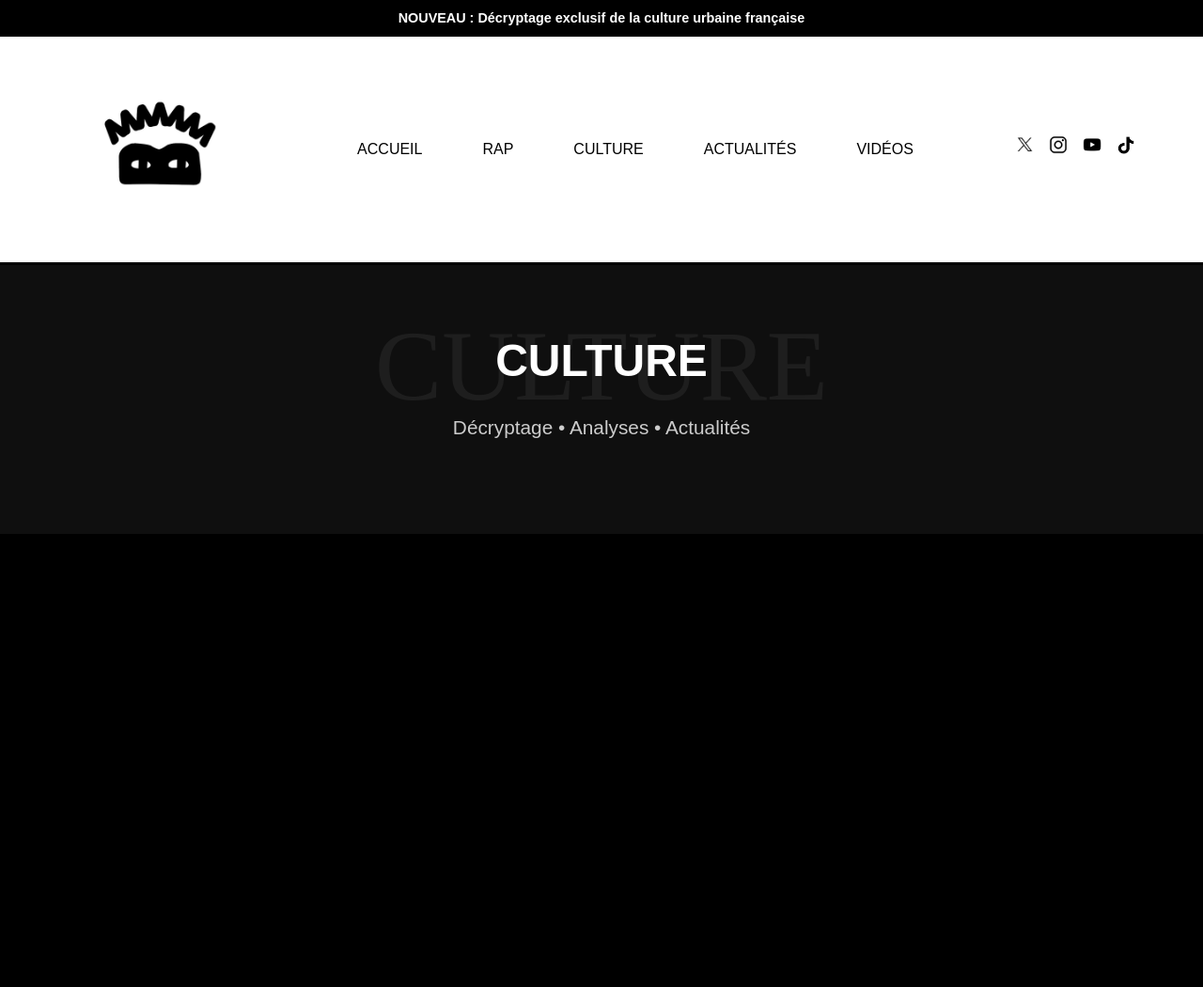
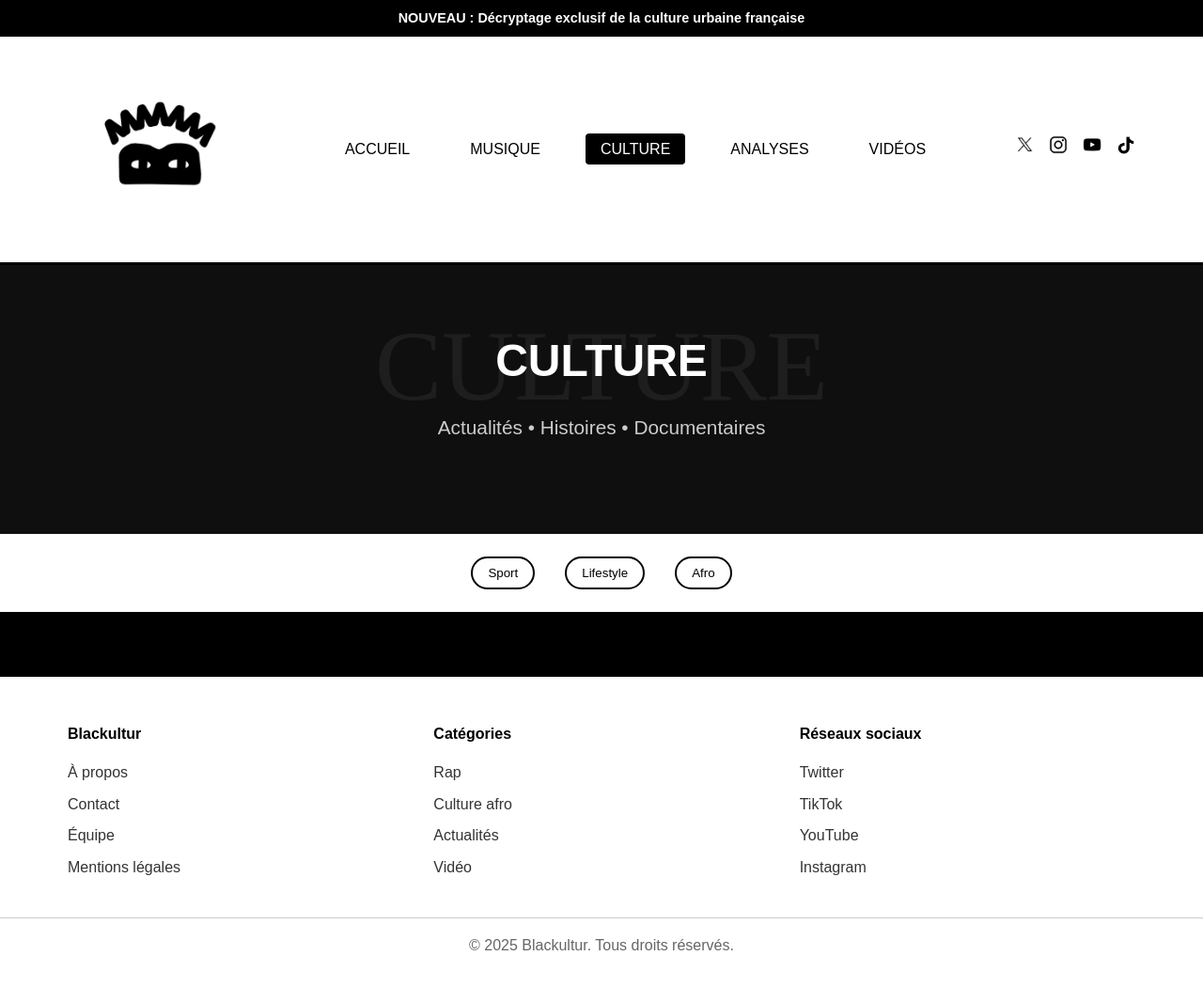
Before and after one commit to Nkeurwi/Blackultur, a plain HTML site: page Blackultur/culture.html in a window 1280 px wide. Shown: the whole page at 94% size. Before the commit the page ends 800 px from the top, so only its background shows below. Drawn offline with Linux system fonts and the light colour scheme.

Commit message:
Update culture.html

```diff
--- a/Blackultur/culture.html
+++ b/Blackultur/culture.html
@@ -18,9 +18,9 @@
             <nav>
                 <ul class="nav-links">
                     <li><a href="index.html">Accueil</a></li>
-                    <li><a href="rap.html">Rap</a></li>
-                    <li><a href="#">Culture</a></li>
-                    <li><a href="analyse.html">Actualités</a></li>
+                    <li><a href="rap.html">Musique</a></li>
+                    <li><a href="#" class="active">Culture</a></li>
+                    <li><a href="analyse.html">Analyses</a></li>
                     <li><a href="vidéo.html">Vidéos</a></li>
                 </ul>
             </nav>
@@ -36,9 +36,49 @@
     <section class="hero">
         <div class="hero-content">
             <h1 class="hero-title">CULTURE</h1>
-            <p class="hero-subtitle">Décryptage • Analyses • Actualités</p>
+            <p class="hero-subtitle">Actualités • Histoires • Documentaires</p>
         </div>
     </section>
 
+    <div class="categories-bar">
+        <div class="categories-container">
+            <nav class="categories-nav">
+                <button class="window-nav">Sport</button>
+                <button class="window-nav">Lifestyle</button>
+                <button class="window-nav">Afro</button>
+            </nav>
+        </div>
+    </div>
+
+
+    <footer class="footer">
+        <div class="footer-content">
+            <div class="footer-section">
+                <h4>Blackultur</h4>
+                <a href="#">À propos</a>
+                <a href="#">Contact</a>
+                <a href="#">Équipe</a>
+                <a href="#">Mentions légales</a>
+            </div>
+            <div class="footer-section">
+                <h4>Catégories</h4>
+                <a href="rap.html">Rap</a>
+                <a href="#">Culture afro</a>
+                <a href="analyse.html">Actualités</a>
+                <a href="vidéo.html">Vidéo</a>
+            </div>
+            <div class="footer-section">
+                <h4>Réseaux sociaux</h4>
+                <a href="https://x.com/blackultur_?ref_src=twsrc%5Egoogle%7Ctwcamp%5Eserp%7Ctwgr%5Eauthor" target="_blank">Twitter</a>
+                <a href="https://www.tiktok.com/@blackultur_?is_from_webapp=1&sender_device=pc" target="_blank">TikTok</a>
+                <a href="https://www.youtube.com/@blackultur_" target="_blank">YouTube</a>
+                <a href="https://www.instagram.com/blackultur_/" target="_blank">Instagram</a>
+            </div>
+        </div>
+        <div class="footer-bottom">
+            <p>&copy; 2025 Blackultur. Tous droits réservés.</p>
+        </div>
+    </footer>
+
     <script src="main.js"></script>
 </body>
```
